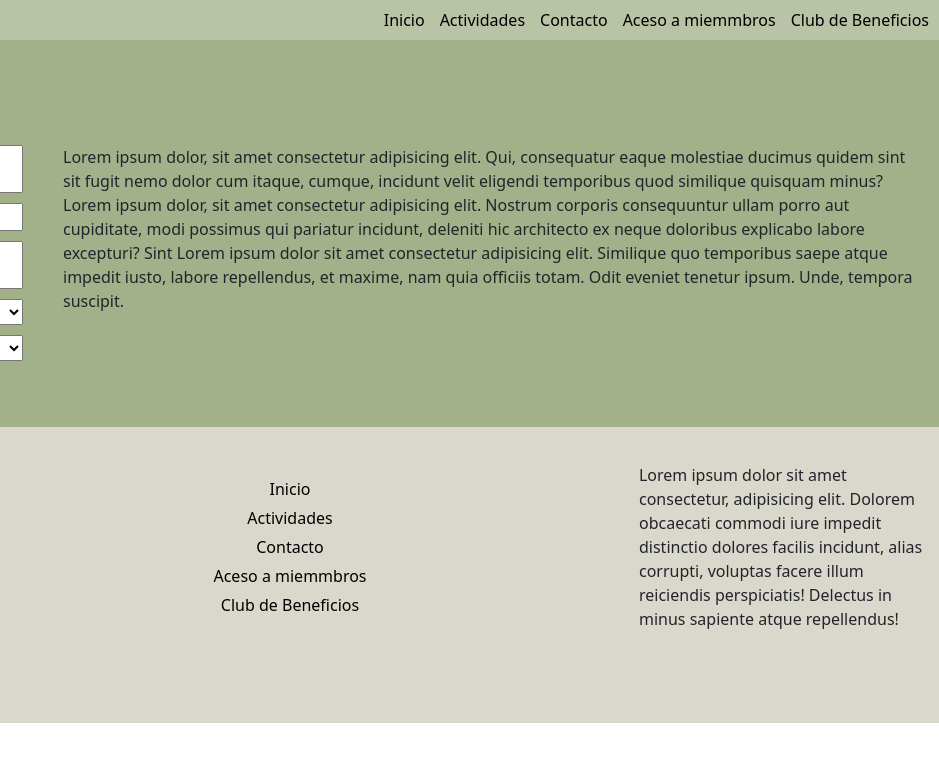
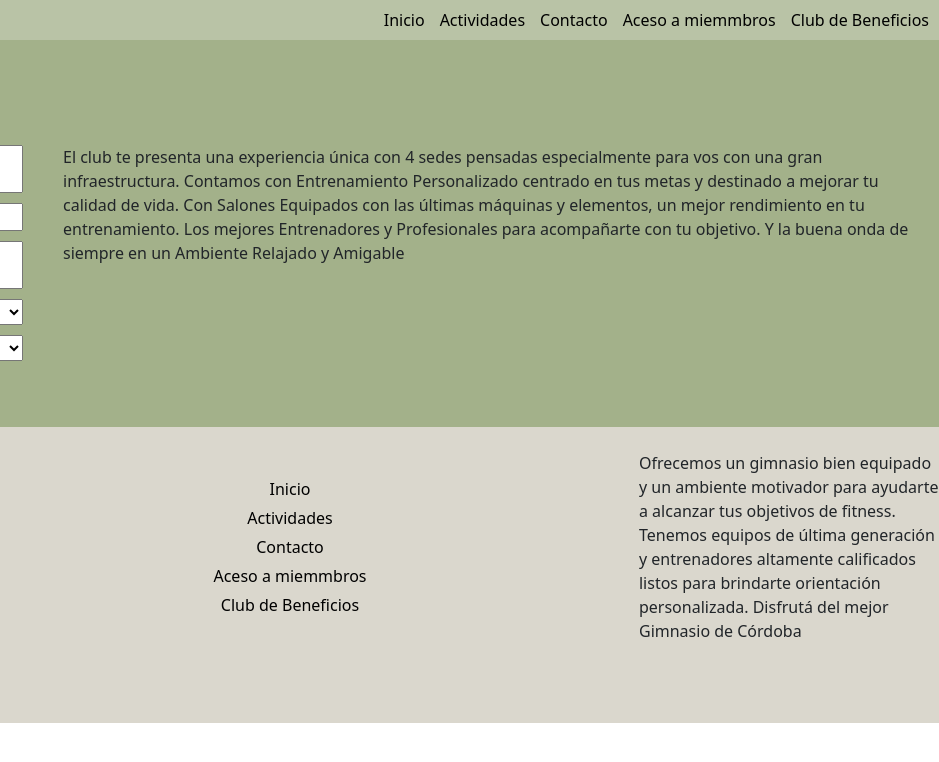
Before and after one commit to Guille008/Preentrega-Guillermo.Gonzalez, a website: page pages/miembros.html in a window 1280 px wide. Shown: the full height of the page, 341-1280 px from the left. Drawn offline with nearby package versions, Linux system fonts and the light colour scheme.

Commit message:
modificacion etiquetaas meta

```diff
--- a/pages/miembros.html
+++ b/pages/miembros.html
@@ -4,6 +4,7 @@
 <head>
     <meta charset="UTF-8">
     <meta name="viewport" content="width=device-width, initial-scale=1.0">
+    <meta name="description" content="Accede a tu cuenta de miembro de Gimnasio Aquiles. Consulta horarios de clases, gestiona tu suscripción y mantente al día con las novedades exclusivas para miembros.">
     <link href="https://cdn.jsdelivr.net/npm/bootstrap@5.3.3/dist/css/bootstrap.min.css" rel="stylesheet"
         integrity="sha384-QWTKZyjpPEjISv5WaRU9OFeRpok6YctnYmDr5pNlyT2bRjXh0JMhjY6hW+ALEwIH" crossorigin="anonymous">
     <link rel="stylesheet" href="../css/style.css">
@@ -78,13 +79,7 @@
                     </div>
             </article>
             <article class="miembrosRight">
-                <p>Lorem ipsum dolor, sit amet consectetur adipisicing elit. Qui, consequatur eaque molestiae ducimus
-                    quidem sint sit fugit nemo dolor cum itaque, cumque, incidunt velit eligendi temporibus quod
-                    similique quisquam minus?Lorem ipsum dolor, sit amet consectetur adipisicing elit. Nostrum corporis
-                    consequuntur ullam porro aut cupiditate, modi possimus qui pariatur incidunt, deleniti hic
-                    architecto ex neque doloribus explicabo labore excepturi? Sint Lorem ipsum dolor sit amet
-                    consectetur adipisicing elit. Similique quo temporibus saepe atque impedit iusto, labore
-                    repellendus, et maxime, nam quia officiis totam. Odit eveniet tenetur ipsum. Unde, tempora suscipit.
+                <p>El club te presenta una experiencia única con 4 sedes pensadas especialmente para vos con una gran infraestructura. Contamos con Entrenamiento Personalizado centrado en tus metas y destinado a mejorar tu calidad de vida. Con Salones Equipados con las últimas máquinas y elementos, un mejor rendimiento en tu entrenamiento. Los mejores Entrenadores y Profesionales para acompañarte con tu objetivo. Y la buena onda de siempre en un Ambiente Relajado y Amigable
                 </p>
             </article>
         </section>
@@ -132,9 +127,7 @@
         </seccion>
 
         <seccion class="seccionFoot3">
-            <p>Lorem ipsum dolor sit amet consectetur, adipisicing elit. Dolorem obcaecati commodi iure impedit
-                distinctio dolores facilis incidunt, alias corrupti, voluptas facere illum reiciendis perspiciatis!
-                Delectus in minus sapiente atque repellendus!</p>
+            <p>Ofrecemos un gimnasio bien equipado y un ambiente motivador para ayudarte a alcanzar tus objetivos de fitness. Tenemos equipos de última generación y entrenadores altamente calificados listos para brindarte orientación personalizada. Disfrutá del mejor Gimnasio de Córdoba</p>
         </seccion>
 
     </footer>
```
Also changed, not shown: index.html (+4 -7 lines), pages/actividades.html (+2 -3 lines), pages/club-de-beneficios.html (+2 -3 lines), pages/contacto.html (+2 -3 lines).
